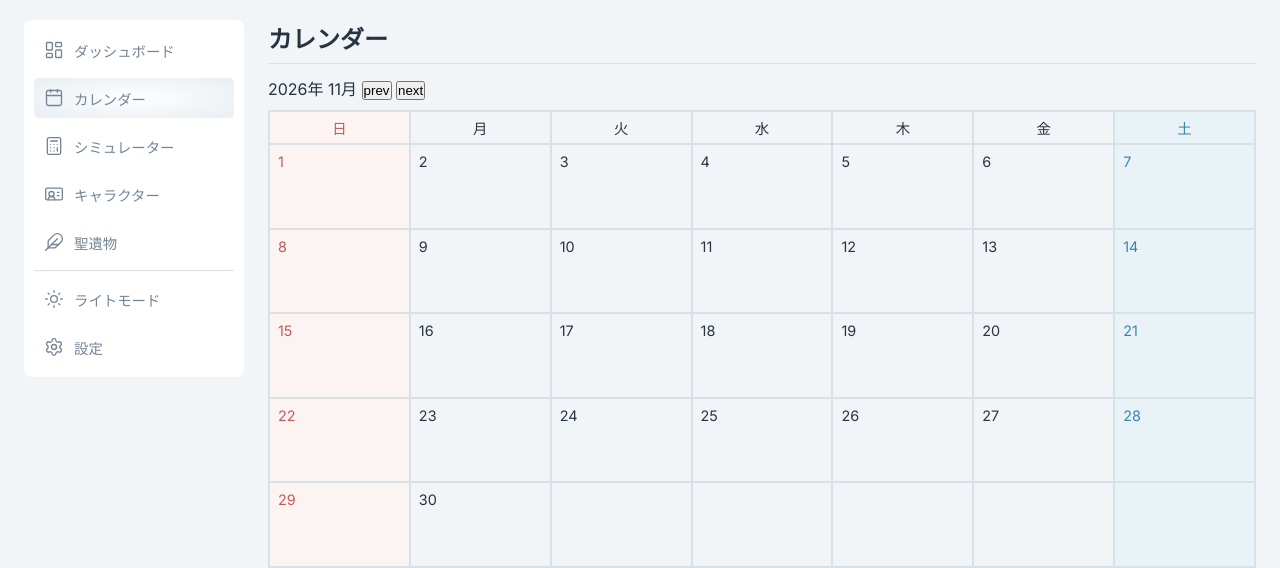
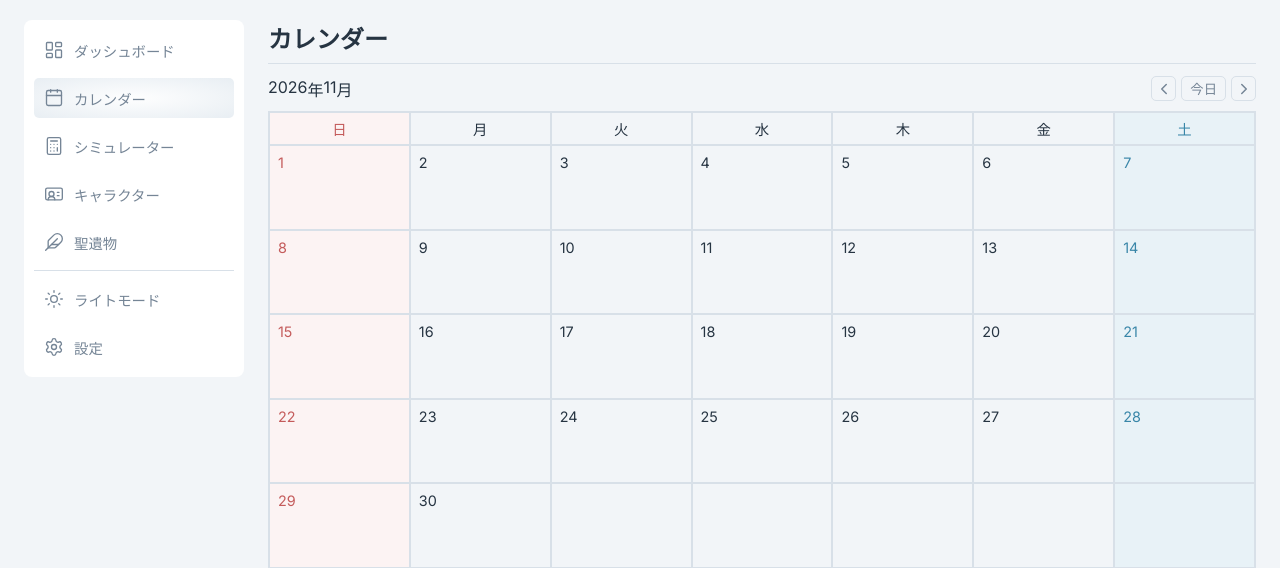
Before and after one commit to roka0430/heyvat, a Node project: template views/pages/calendar/index.njk in a window 1280 px wide. Shown: the part 58-626 px from the top of the page. Run offline with Node 20 templates, Linux system fonts and the light colour scheme; the template is opened without the code that fills it, so the values that code supplies are empty; some libraries are stand-ins or nearby versions; some web fonts are replaced.

Commit message:
feat: カレンダーのヘッダーとアクションボタンのスタイルを追加し、月の変更機能を強化

```diff
--- a/public/css/calendar.css
+++ b/public/css/calendar.css
@@ -2,6 +2,53 @@
   display: flex;
   flex-direction: column;
   gap: 10px;
+}
+
+.calendar__header {
+  display: flex;
+  align-items: center;
+  justify-content: space-between;
+}
+
+.calendar__year-month {
+  display: flex;
+}
+
+.calendar__actions {
+  display: flex;
+  align-items: center;
+  gap: 5px;
+}
+
+.calendar__actions button {
+  display: flex;
+  align-items: center;
+  justify-content: center;
+
+  height: 25px;
+  min-width: 25px;
+
+  padding-inline: 8px;
+
+  background: none;
+  border: solid 1px var(--color-border);
+  border-radius: 5px;
+
+  color: var(--color-text-muted);
+  cursor: pointer;
+  transition: all 0.15s;
+}
+
+.calendar__actions button:has(svg) {
+  padding: 0;
+}
+
+.calendar__actions button:hover {
+  color: var(--color-text);
+}
+
+.calendar__actions button svg {
+  transform: translateY();
 }
 
 .calendar__body {
--- a/public/css/common.css
+++ b/public/css/common.css
@@ -85,6 +85,12 @@ body {
 a {
   color: var(--color-text);
   text-decoration: none;
+}
+
+button,
+input,
+textarea {
+  font-family: var(--font-sans);
 }
 
 [x-cloak] {
--- a/views/pages/calendar/index.njk
+++ b/views/pages/calendar/index.njk
@@ -15,10 +15,43 @@
     <h2 class="app-main__page-title">カレンダー</h2>
     <div class="calendar" x-data="calendar">
       <div class="calendar__header">
-        <span x-text="year"></span>年
-        <span x-text="month"></span>月
-        <button @click="changeMonth(-1)">prev</button>
-        <button @click="changeMonth(1)">next</button>
+        <div class="calendar__year-month">
+          <span x-text="year"></span>年
+          <span x-text="month"></span>月
+        </div>
+        <div class="calendar__actions">
+          <button @click="changeMonth(-1)">
+            <svg
+              xmlns="http://www.w3.org/2000/svg"
+              width="18"
+              height="18"
+              viewBox="0 0 24 24"
+              fill="none"
+              stroke="currentColor"
+              stroke-width="2"
+              stroke-linecap="round"
+              stroke-linejoin="round"
+              class="lucide lucide-chevron-left preview-icon">
+              <path d="m15 18-6-6 6-6" />
+            </svg>
+          </button>
+          <button @click="goToToday()">今日</button>
+          <button @click="changeMonth(1)">
+            <svg
+              xmlns="http://www.w3.org/2000/svg"
+              width="18"
+              height="18"
+              viewBox="0 0 24 24"
+              fill="none"
+              stroke="currentColor"
+              stroke-width="2"
+              stroke-linecap="round"
+              stroke-linejoin="round"
+              class="lucide lucide-chevron-right preview-icon">
+              <path d="m9 18 6-6-6-6" />
+            </svg>
+          </button>
+        </div>
       </div>
       <div class="calendar__body">
         <div class="calendar__weekdays">
```
